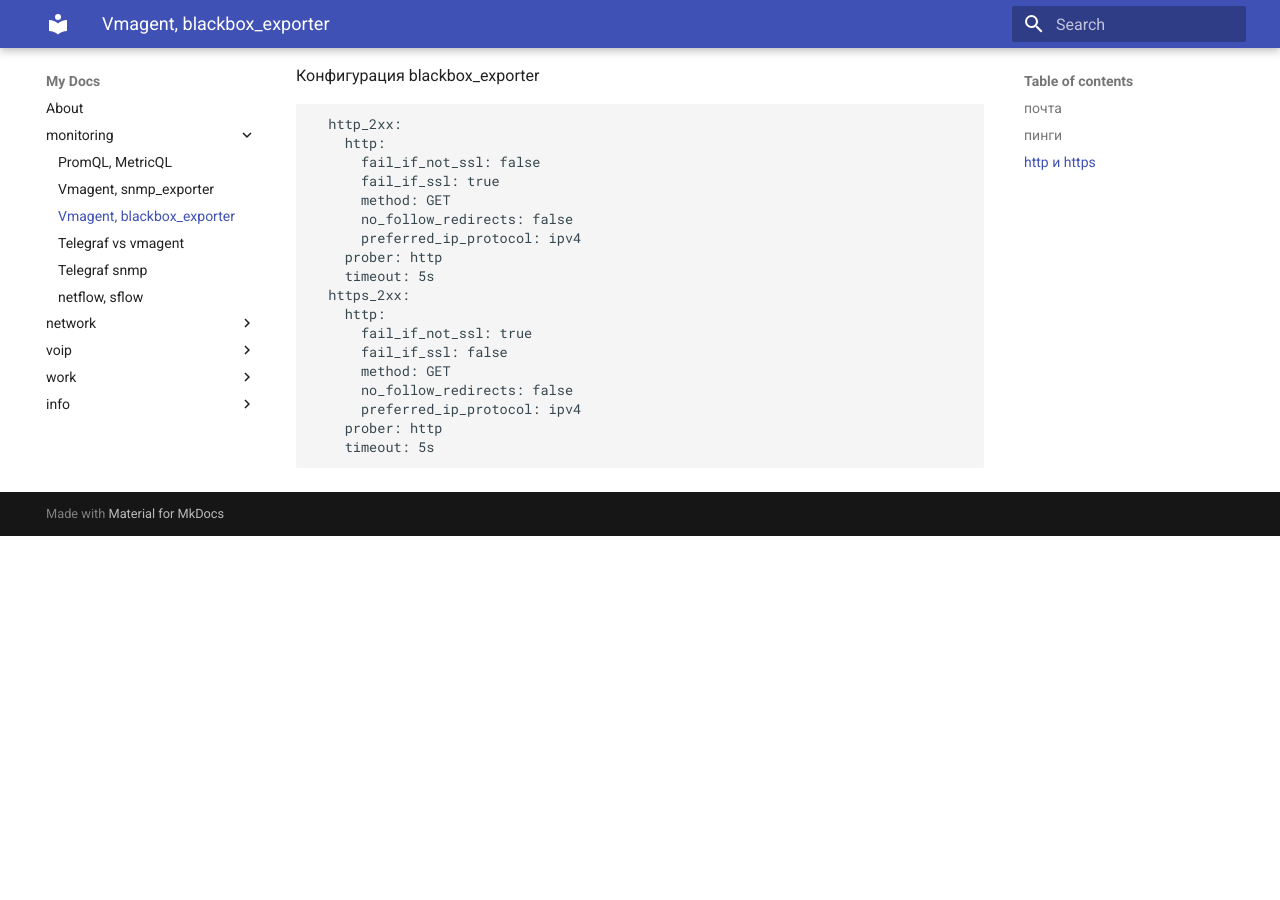
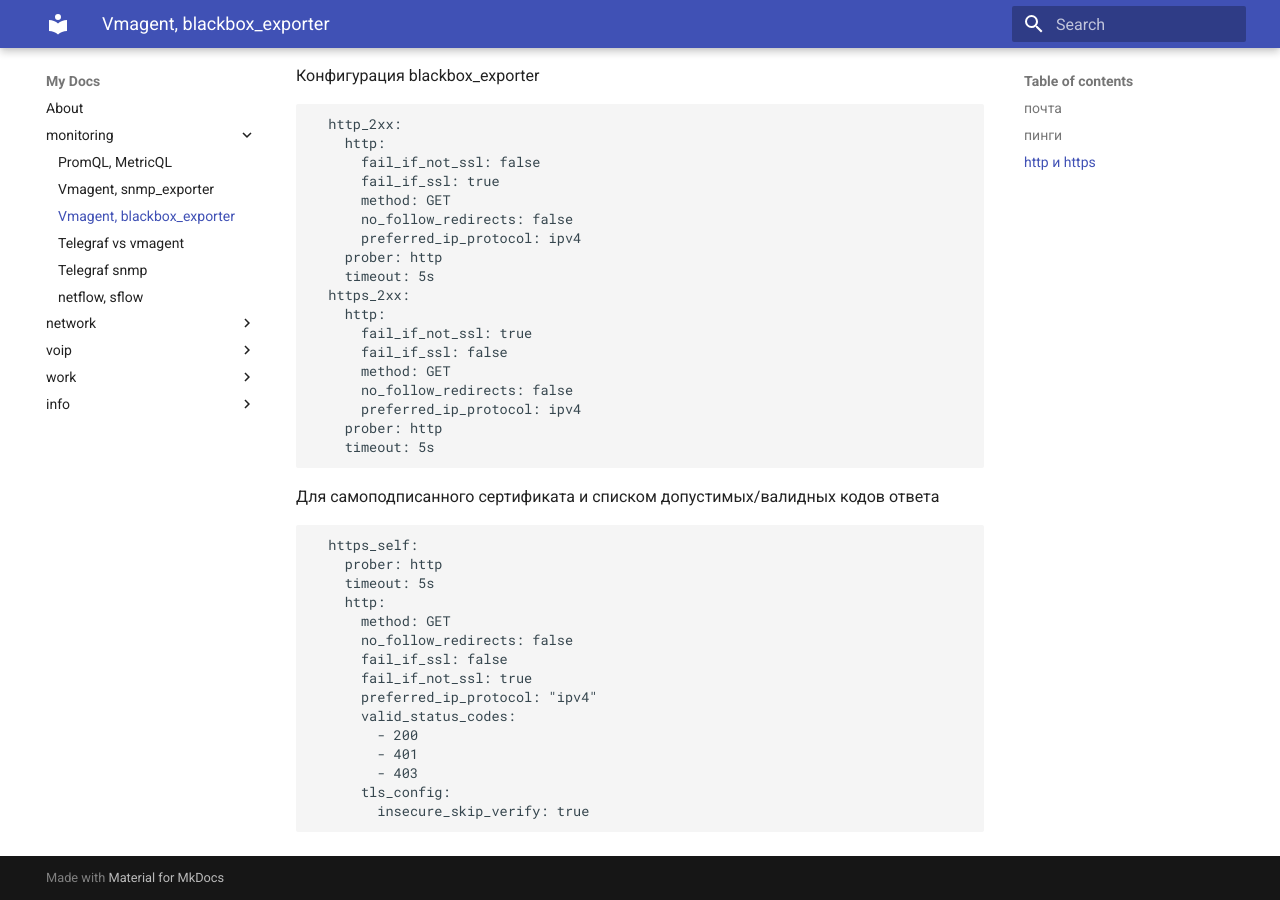
Before and after one commit to v98765/v98765.github.io, an MkDocs documentation site: the page built from docs/monitoring/backbox_exporter.md, in a window 1280 px wide and 900 px high, scrolled down 1292 px. Built offline with MkDocs 1.6.1 and Material for MkDocs 9.7.7, drawn with Linux system fonts in a browser that asks for light colours; before the commit the page ends 1828 px from its top, so only the background shows below that.

Commit message:
monitoring/backbox_exporter.md self signed certs

````diff
--- a/docs/monitoring/backbox_exporter.md
+++ b/docs/monitoring/backbox_exporter.md
@@ -79,3 +79,21 @@
     prober: http
     timeout: 5s
 ```
+Для самоподписанного сертификата и списком допустимых/валидных кодов ответа
+```text
+  https_self:
+    prober: http
+    timeout: 5s
+    http:
+      method: GET
+      no_follow_redirects: false
+      fail_if_ssl: false
+      fail_if_not_ssl: true
+      preferred_ip_protocol: "ipv4"
+      valid_status_codes:
+        - 200
+        - 401
+        - 403
+      tls_config:
+        insecure_skip_verify: true
+```
````
